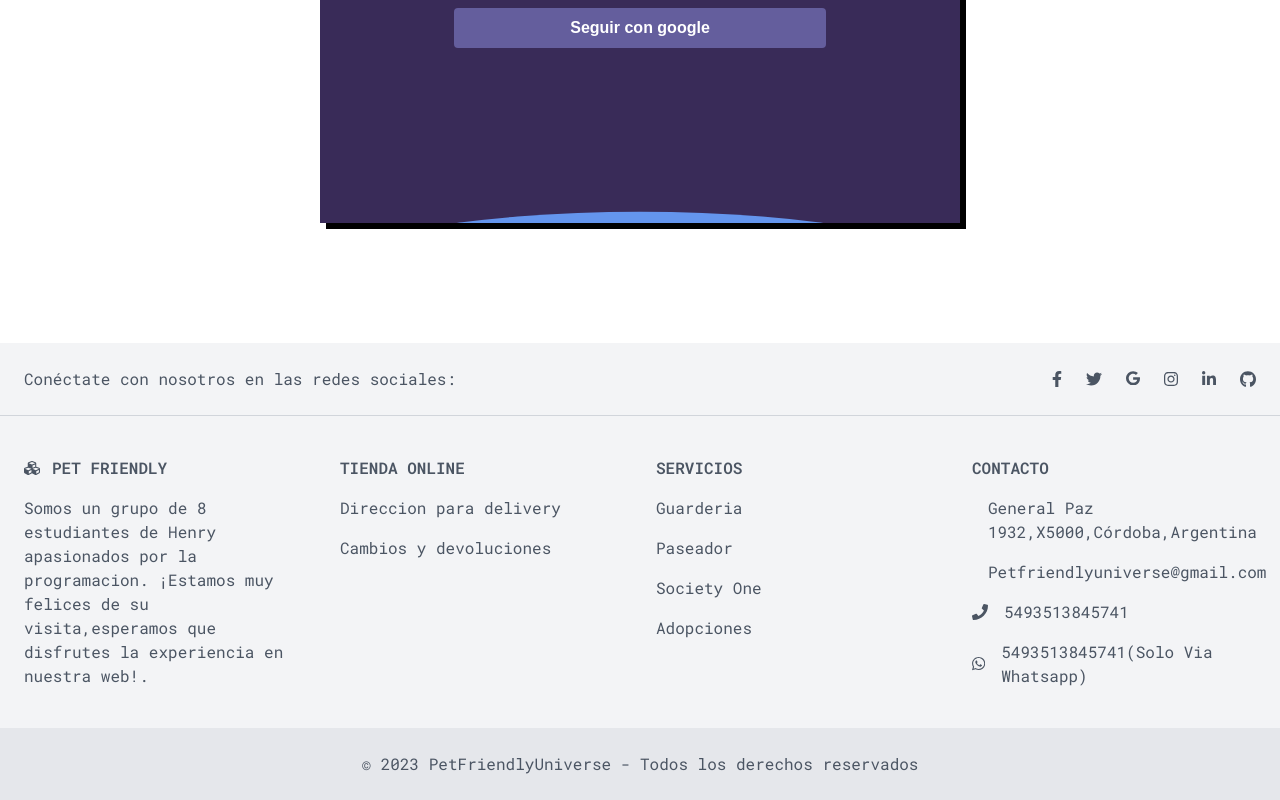
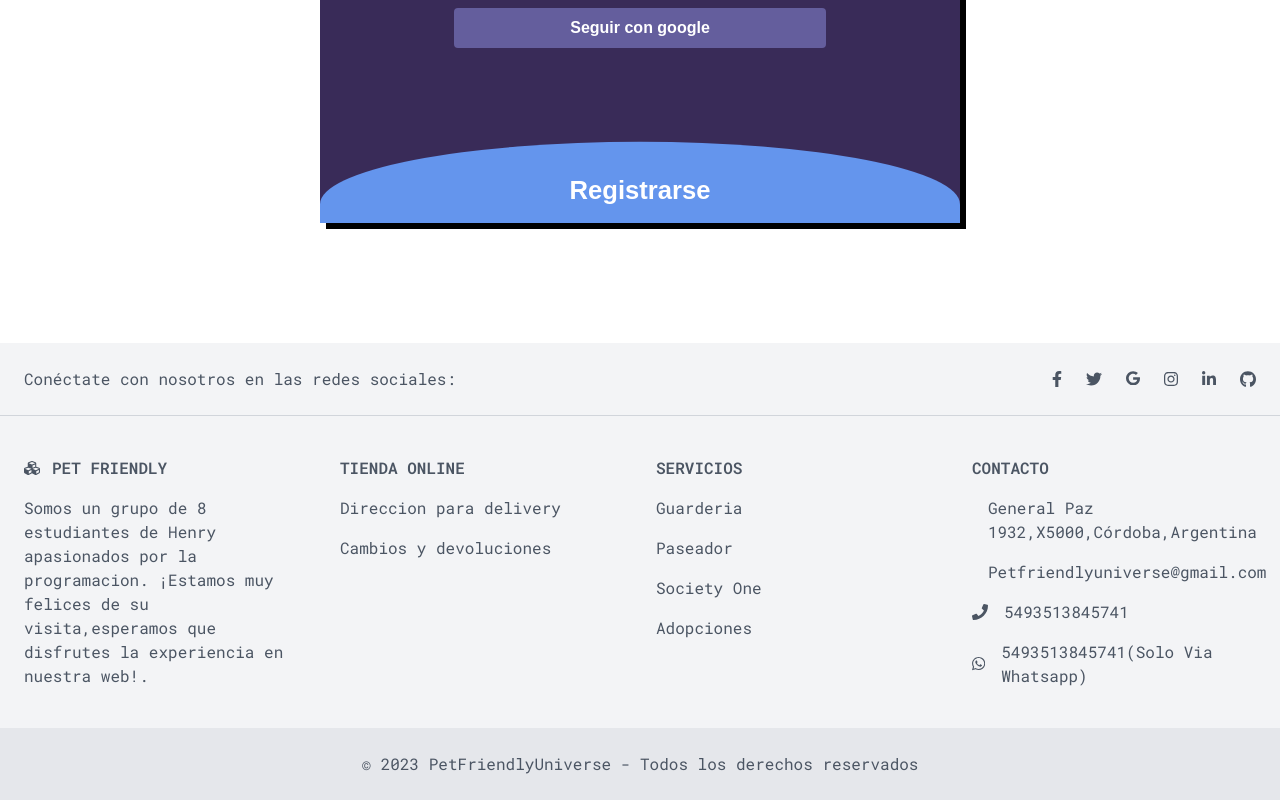
Before and after one commit to PetFriendlyUniverse/Henry-Pf, a React (Vite) app in the folder client/: page /login in a window 1280 px wide. Shown: the part 625-1425 px from the top of the page. Built offline with nearby package versions, Linux system fonts and the light colour scheme.

Commit message:
fix register

```diff
--- a/client/src/components/Login/Login.jsx
+++ b/client/src/components/Login/Login.jsx
@@ -235,6 +235,7 @@ function Login() {
               </div>
             </form>
           </div>
+          {/* ------------------------------------------  register   ----------------------------------------- */}
           <div className={s.register}>
             <form className={s.form} onSubmit={handleSubmitRegister}>
               <label htmlFor={s["chk"]} aria-hidden="true">
--- a/client/src/components/Login/Login.module.css
+++ b/client/src/components/Login/Login.module.css
@@ -126,6 +126,8 @@ label {
 
 .register {
   display: flex;
+  position: relative;
+  top: -70px;
   justify-content: center;
   background: #6495ed;
   border-radius: 60% / 10%;
```
